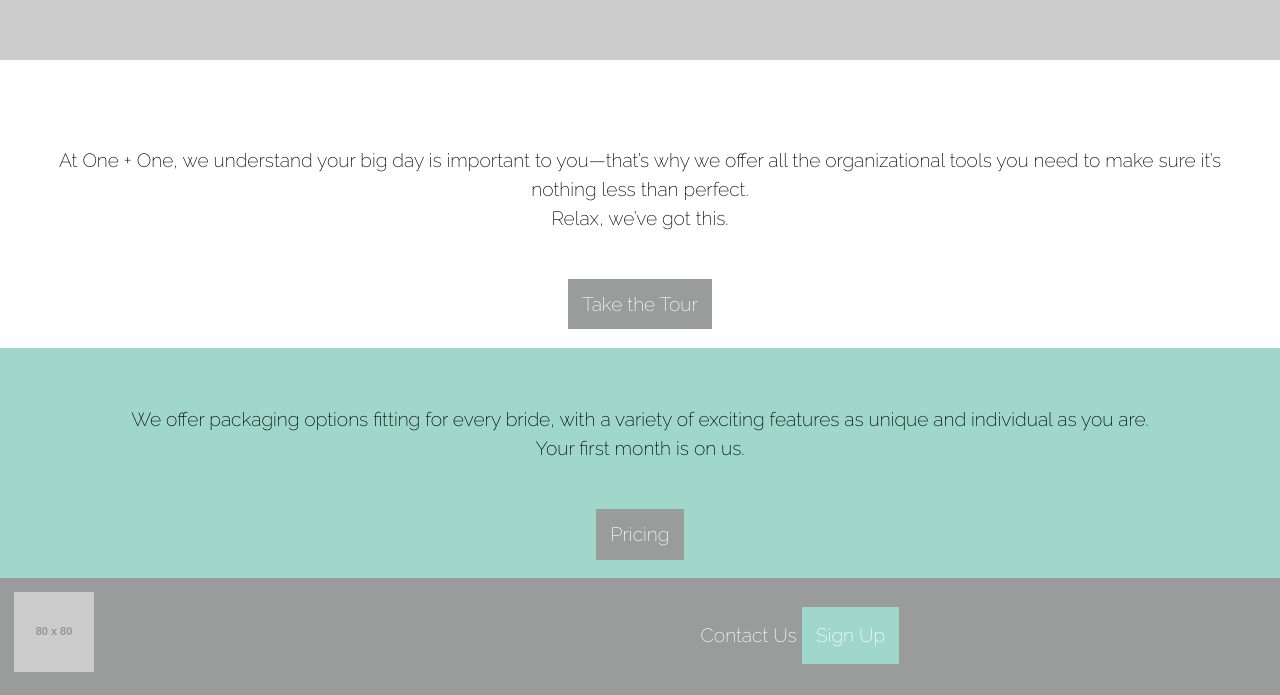
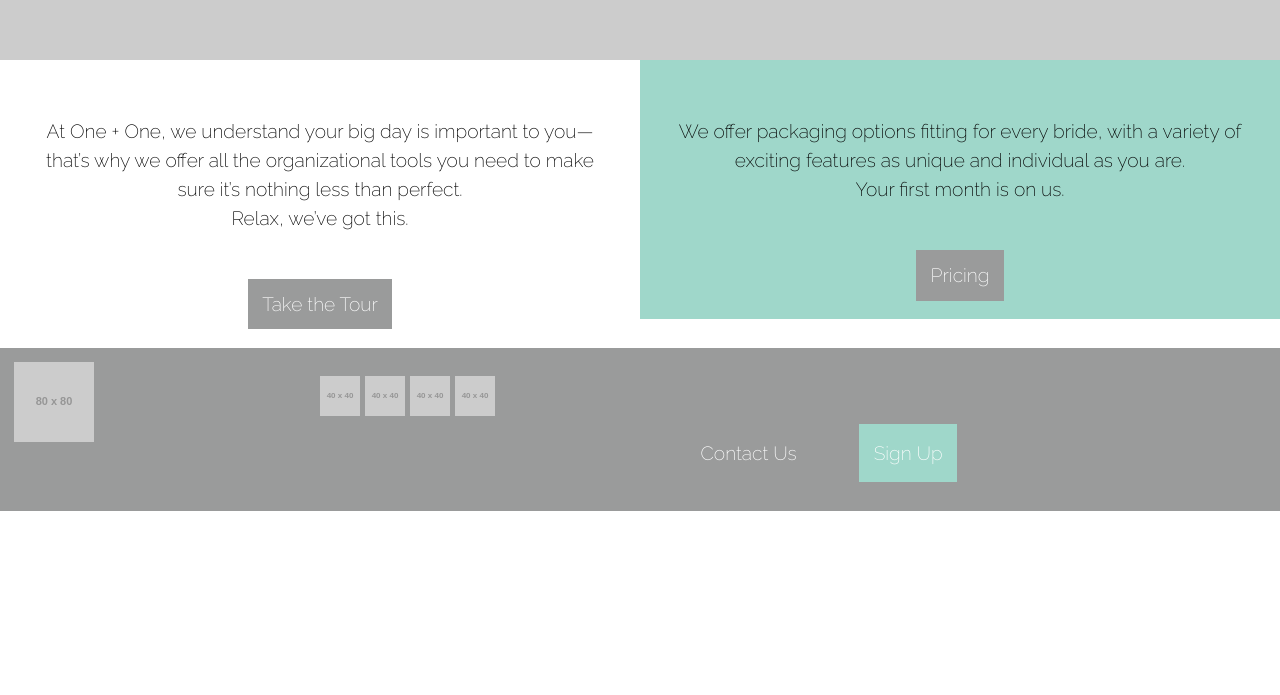
Before and after one commit to kaybow/dsn1675-saas-website, a plain HTML site: page index.html in a window 1280 px wide. Shown: the part 1017-1712 px from the top of the page. After the commit the page ends 1528 px from the top, so only its background shows below. Drawn offline with Linux system fonts and the light colour scheme; placeholder pictures from the web are drawn by us.

Commit message:
Have paragraphs floating beside each other in large screen only

```diff
--- a/css/main.css
+++ b/css/main.css
@@ -18,7 +18,7 @@ html {
 transform: translateX(-20%);
 }
 
-.absolute {
+.banner {
 	position: absolute; bottom: 20em;
 	width: 100%;
 }
@@ -38,14 +38,6 @@ a {
 	color: #fff;
 }
 
-b {
-	color: black;
-}
-
-p {
-	color: black;
-}
-
 @media only screen and (min-width: 25em) {
 
 nav li {
--- a/index.html
+++ b/index.html
@@ -23,6 +23,7 @@
 				<div class="unit xs-1 s-1-3 m-1-4 l-1-4 island-1-2">
 					<img src="http://placehold.it/80x80" alt="">
 				</div>
+
 				<nav class="push-0">
 					<ol class="list-group">
 						<div class="unit xs-1 s-1-3 m-1-3 l-1-3 gutter">
@@ -37,15 +38,13 @@
 					</ol>
 				</nav>
 			</div>
-		</div>
 	</header>
 
 	<div>
 		<div class="embed embed--4by3">
 			<img class="embed__item" src="http://placehold.it/640x480" alt="">
 		</div>
-			<a href="" class="signup island-1-2"><a href="">Sign Up</a></li>
-		<div class="text-center pad-top pad-bottom absolute">
+		<div class="text-center pad-top pad-bottom banner">
 			<a href="" class="signup island-1-2">Sign Up</a></li>
 			<h1>Organize your wedding <i>beautifully.</i></h1>
 			<h2 class="mega">Your all-in-one planner, organizer, and registry. Create your dream wedding without the stress.</h2>
@@ -53,25 +52,35 @@
 		</div>
 	</div>
 
+	<div class="grid">
+		<div class="unit xs-1 s-1 m-1 l-1-2">
 			<div class="pad-t pad-bottom text-center">
 				<p class="island">At One + One, we understand your big day is important to you—that’s why we offer all the organizational tools you need to make sure it’s nothing less than perfect. <br>Relax, we’ve got this.</br></p>
 				<a href="" class="a island-1-2">Take the Tour</a>
 			</div>
+		</div>
 
+		<div class="unit xs-1 s-1 m-1 l-1-2">
 			<div class="bg pad-bottom pad-t text-center">
 				<p class="island">We offer packaging options fitting for every bride, with a variety of exciting features as unique and individual as you are. <br>Your first month is on us.</br></p>
 				<a href="" class="a island-1-2">Pricing</a>
 			</div>
+		</div>
+	</div>
 
 	<footer class="masthead">
 		<div class="grid">
-			<div class="unit xs-1-3 s-1-3 m-1-4 l-1-4 island-1-2">
+			<div class="unit xs-1-4 s-1-4 m-1-4 l-1-4 island-1-2">
 				<img src="http://placehold.it/80x80" alt="">
 			</div>
 			<div class="unit xs-2-3 s-2-3 m-3-4 l-3-4 pad-top">
 				<nav>
+					<img src="http://placehold.it/40x40" alt="">
+					<img src="http://placehold.it/40x40" alt="">
+					<img src="http://placehold.it/40x40" alt="">
+					<img src="http://placehold.it/40x40" alt="">
 					<ol class="list-group list-group text-center">
-						<li><a href="">Contact Us</a></li>
+						<li><a href=""class="gutter-2">Contact Us</a></li>
 						<li><a href="" class="bg island-1-2">Sign Up</a></li>
 					</ol>
 				</nav>
```
Lines whose indentation alone changed are shown as unchanged.
